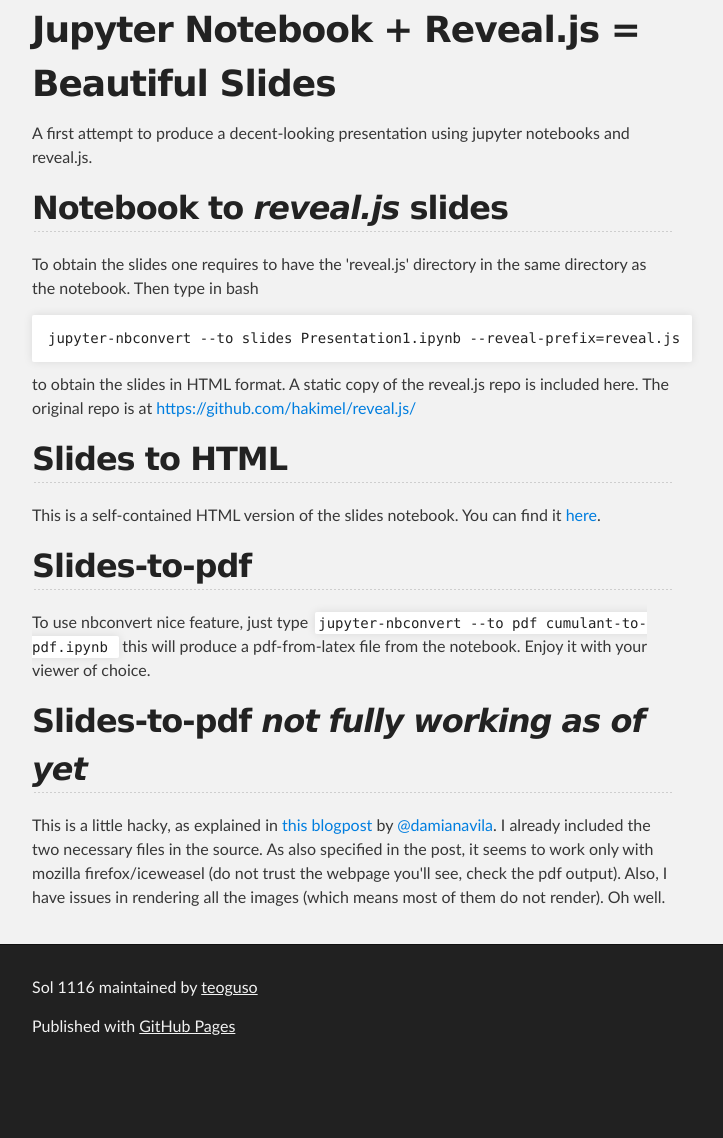
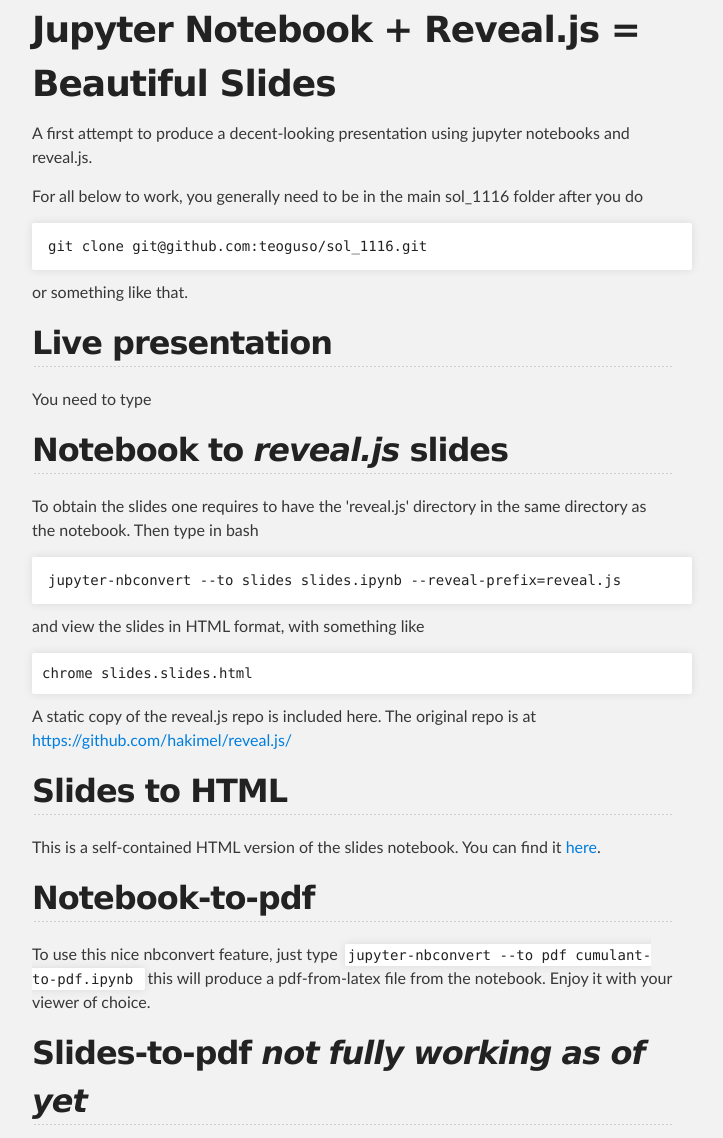
Before and after one commit to teoguso/sol_1116, a plain HTML site: page index.html in a window 1280 px wide. Shown: the part 293-1431 px from the top of the page, without its empty margins (288-1011 px from the left). Before the commit the page ends 1366 px from the top, so only its background shows below. Drawn offline with Linux system fonts and the light colour scheme.

Commit message:
Create master branch via GitHub

```diff
--- a/index.html
+++ b/index.html
@@ -37,19 +37,34 @@
 <p>A first attempt to produce a decent-looking presentation
 using jupyter notebooks and reveal.js.</p>
 
+<p>For all below to work, you generally need to be in the main sol_1116
+folder after you do</p>
+
+<pre><code>git clone git@github.com:teoguso/sol_1116.git
+</code></pre>
+
+<p>or something like that. </p>
+
+<h2>
+<a id="live-presentation" class="anchor" href="#live-presentation" aria-hidden="true"><span aria-hidden="true" class="octicon octicon-link"></span></a>Live presentation</h2>
+
+<p>You need to type</p>
+
 <h2>
 <a id="notebook-to-revealjs-slides" class="anchor" href="#notebook-to-revealjs-slides" aria-hidden="true"><span aria-hidden="true" class="octicon octicon-link"></span></a>Notebook to <em>reveal.js</em> slides</h2>
 
 <p>To obtain the slides one requires to have the 'reveal.js'
-directory
-in the same directory as the notebook.
+directory in the same directory as the notebook.
 Then type in bash</p>
 
-<pre><code>jupyter-nbconvert --to slides Presentation1.ipynb --reveal-prefix=reveal.js
+<pre><code>jupyter-nbconvert --to slides slides.ipynb --reveal-prefix=reveal.js
 </code></pre>
 
-<p>to obtain the slides in HTML format.
-A static copy of the reveal.js repo is included here.
+<p>and view the slides in HTML format, with something like</p>
+
+<div class="highlight highlight-source-shell"><pre>chrome slides.slides.html</pre></div>
+
+<p>A static copy of the reveal.js repo is included here.
 The original repo is at <a href="https://github.com/hakimel/reveal.js/">https://github.com/hakimel/reveal.js/</a></p>
 
 <h2>
@@ -59,9 +74,9 @@
 You can find it <a href="slides.html">here</a>.</p>
 
 <h2>
-<a id="slides-to-pdf" class="anchor" href="#slides-to-pdf" aria-hidden="true"><span aria-hidden="true" class="octicon octicon-link"></span></a>Slides-to-pdf</h2>
+<a id="notebook-to-pdf" class="anchor" href="#notebook-to-pdf" aria-hidden="true"><span aria-hidden="true" class="octicon octicon-link"></span></a>Notebook-to-pdf</h2>
 
-<p>To use nbconvert nice feature, just type
+<p>To use this nice nbconvert feature, just type
 <code>
 jupyter-nbconvert --to pdf cumulant-to-pdf.ipynb
 </code>
```
Also changed, not shown: params.json (+1 -1 lines).
